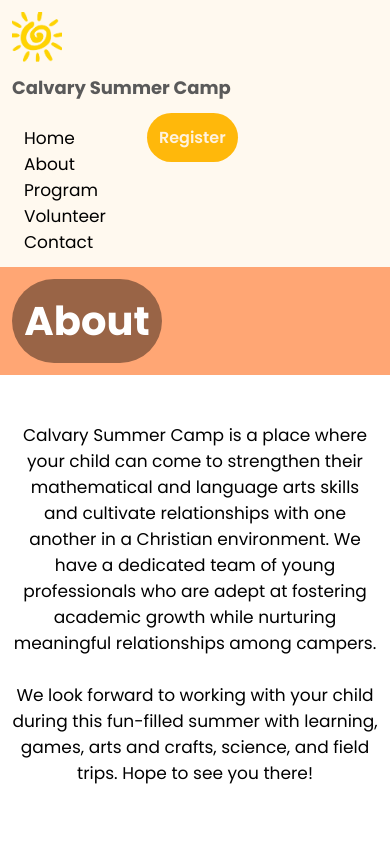
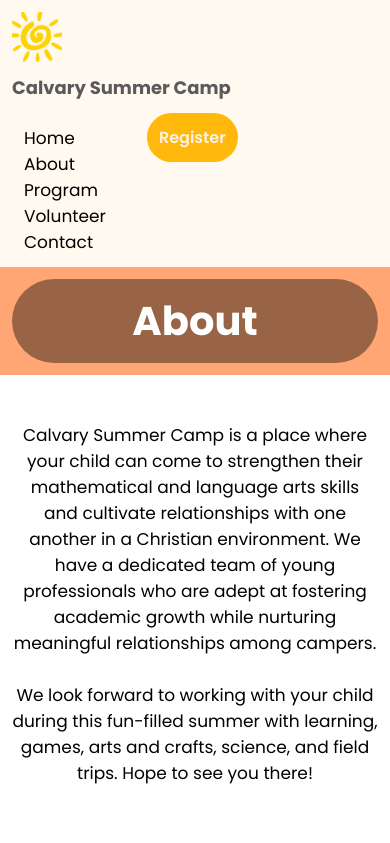
Before and after one commit to mkang2/SummerCamp2, a React (Create React App) app: page /about in a window 390 px wide. Shown: the top 843 px of the page. Built offline with nearby package versions, Linux system fonts and the light colour scheme.

Commit message:
mobile edits

```diff
--- a/src/components/AboutHero.css
+++ b/src/components/AboutHero.css
@@ -272,4 +272,9 @@
   .instance-group {
     padding: 0; /* Remove padding for mobile */
   }
+
+  .contact-us3 {
+    padding-left: 200px;
+    padding-right: 200px;
+  }
 }
--- a/src/components/AboutHero.js
+++ b/src/components/AboutHero.js
@@ -24,11 +24,6 @@ const AboutHero = () => {
                 <a href="/program">Program</a>
                 <a href="/volunteer">Volunteer</a>
                 <a href="/contact">Contact</a>
-                {/* <div className="home4">Home</div>
-                <b className="about4">About</b>
-                <div className="program4">Program</div>
-                <div className="volunteer4">Volunteer</div>
-                <div className="contact4">Contact</div> */}
               </nav>
             </nav>
             <a
--- a/src/components/BottomBar.css
+++ b/src/components/BottomBar.css
@@ -209,4 +209,9 @@
     padding-right: var(--padding-xl);
     box-sizing: border-box;
   }
+  @media (max-width: 430px) {
+    .image-2-icon {
+      padding-bottom: 20px;
+    }
+  }
 }
--- a/src/components/ContactUs.css
+++ b/src/components/ContactUs.css
@@ -185,3 +185,8 @@
     font-size: var(--font-size-lgi);
   }
 }
+@media (max-width: 430px) {
+  .address-572-ryders {
+    font-size: small;
+  }
+}
--- a/src/components/ContactUs.js
+++ b/src/components/ContactUs.js
@@ -12,7 +12,6 @@ const ContactUs = () => {
         loading="lazy"
         referrerpolicy="no-referrer-when-downgrade"
       ></iframe>
-      {/* <img className="frame-child3" loading="lazy" alt="" src="/Suitcase.png" /> */}
       <i className="address-572-ryders">
         Address: 572 Ryders Lane, East Brunswick, NJ 08816
       </i>
--- a/src/pages/Contact.js
+++ b/src/pages/Contact.js
@@ -2,46 +2,13 @@ import ContactUs from "../components/ContactUs";
 import FrameComponent8 from "../components/FrameComponent8";
 import "./Contact.css";
 import NavBar from "../components/NavBar";
+import BottomBar from "../components/BottomBar";
 
 const Contact = () => {
   return (
     <div className="contact">
       <section className="instance-parent">
         <NavBar></NavBar>
-        {/* <header className="frame-group">
-          <div className="image-3-parent">
-            <img
-              className="image-3-icon"
-              loading="lazy"
-              alt=""
-              src="/Logo.png"
-            />
-            <div className="calvary-summer-camp-wrapper">
-              <h3 className="calvary-summer-camp2">Calvary Summer Camp</h3>
-            </div>
-          </div>
-          <div className="frame-wrapper">
-            <div className="calvary-summer-camp-instance-parent">
-              <nav className="calvary-summer-camp-instance">
-                <nav className="home-parent">
-                  <a href="/">Home</a>
-                  <a href="/about">About</a>
-                  <a href="/program">Program</a>
-                  <a href="/volunteer">Volunteer</a>
-                  <a href="/contact">Contact</a>
-                </nav>
-              </nav>
-              <a
-                href="https://docs.google.com/forms/d/e/1FAIpQLSfLalY5hj0OM9tmiKdXrSOY0ltDpwPwAGk6dgxKQX1ka7_uzA/viewform"
-                target="_blank"
-              >
-                <button className="register-wrapper">
-                  <div className="register">Register</div>
-                </button>
-              </a>
-            </div>
-          </div>
-        </header> */}
         <div className="image-8-parent">
           <div className="image-8" />
           <button className="contact-us-wrapper">
@@ -52,7 +19,7 @@ const Contact = () => {
       <section className="contact-inner">
         <ContactUs />
       </section>
-      <FrameComponent8 />
+      <BottomBar></BottomBar>
     </div>
   );
 };
```
Also changed, not shown: src/pages/About.js (+0 -7 lines).
